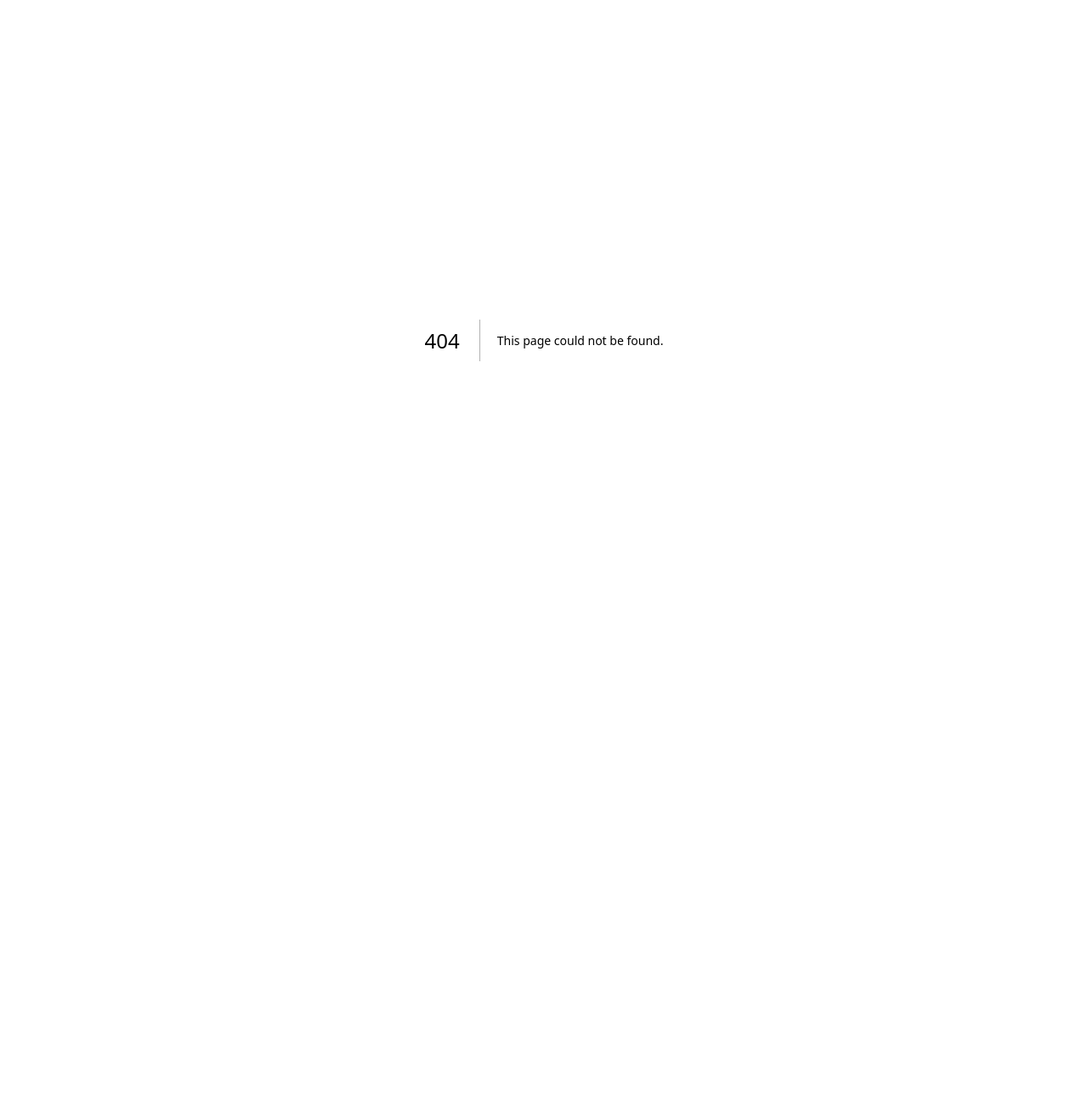
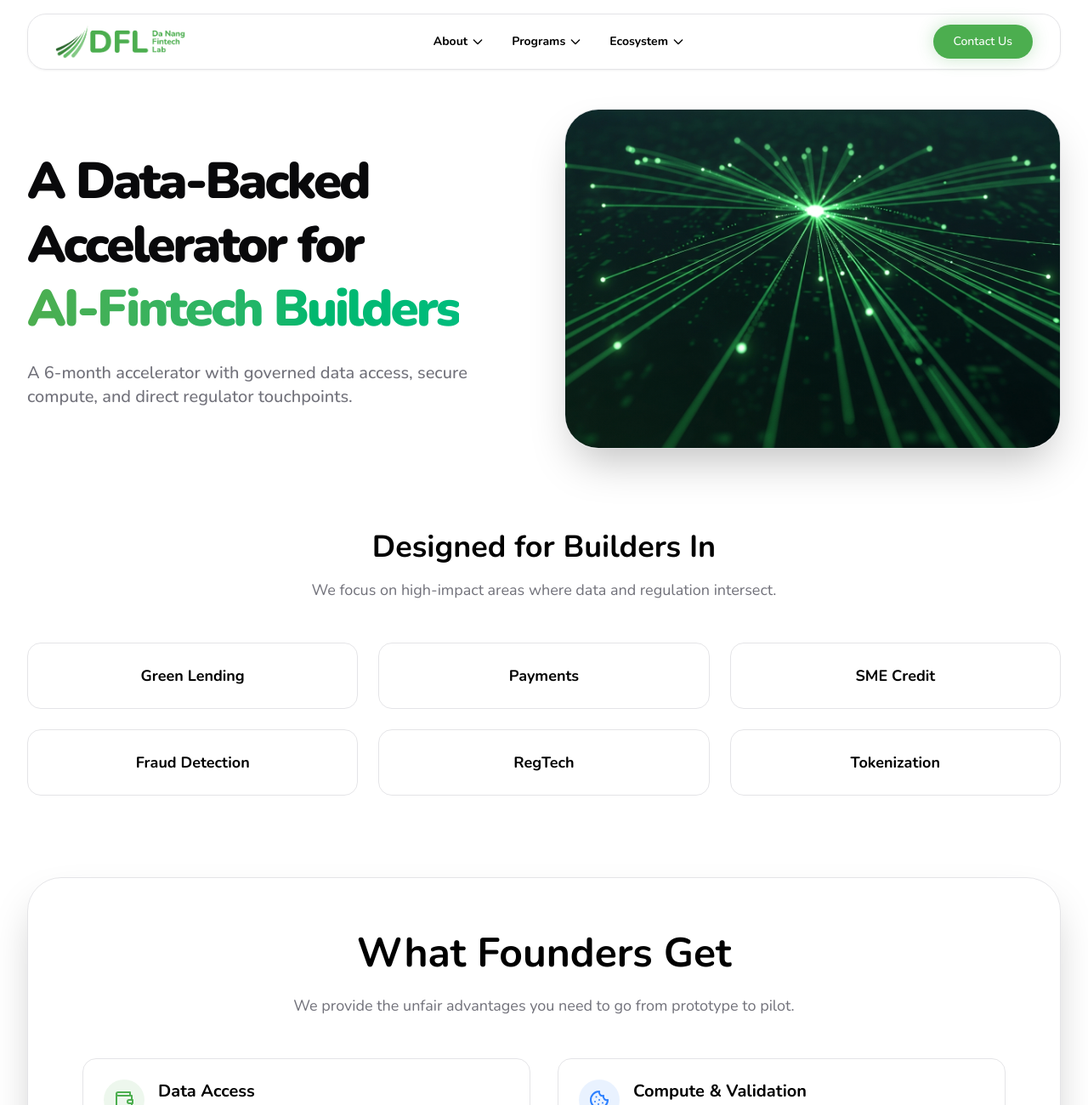
Before and after one commit to Carlavier/dfl-clone, a Next.js app: page /accelerator in a window 1280 px wide. Before the commit this address had no page. Shown: the top 1300 px of the page at 85% size. Before the commit the page ends 800 px from the top, so only its background shows below. Built offline with nearby package versions, Linux system fonts and the light colour scheme.

Commit message:
feat: add accelerator layout and page components

```diff
--- /dev/null
+++ b/src/app/accelerator/layout.tsx
@@ -0,0 +1,32 @@
+import type { Metadata } from 'next';
+
+import Layout from '@/common/Layout';
+
+export const metadata: Metadata = {
+	title: 'Accelerator - Da Nang Fintech Lab',
+	description:
+		'Where AI Meets the Future of Finance in Da Nang. A premiere startup accelerator in the heart of Da Nang International Fintech District.',
+	openGraph: {
+		title: 'Accelerator - Da Nang Fintech Lab',
+		description:
+			'Where AI Meets the Future of Finance in Da Nang. A premiere startup accelerator in the heart of Da Nang International Fintech District.',
+		type: 'website',
+		images: ['/assets/img/dfl_1764273424335.png'],
+	},
+	twitter: {
+		card: 'summary_large_image',
+		site: '@replit',
+		title: 'Accelerator - Da Nang Fintech Lab',
+		description:
+			'Where AI Meets the Future of Finance in Da Nang. A premiere startup accelerator in the heart of Da Nang International Fintech District.',
+		images: ['/assets/img/dfl_1764273424335.png'],
+	},
+};
+
+export default function AcceleratorLayout({
+	children,
+}: Readonly<{
+	children: React.ReactNode;
+}>) {
+	return <Layout>{children}</Layout>;
+}
--- /dev/null
+++ b/src/app/accelerator/page.tsx
@@ -0,0 +1,203 @@
+import Image from 'next/image';
+import Link from 'next/link';
+
+const TARGET_AREAS = [
+	'Green Lending',
+	'Payments',
+	'SME Credit',
+	'Fraud Detection',
+	'RegTech',
+	'Tokenization',
+] as const;
+
+export default function AcceleratorPage() {
+	return (
+		<div className="max-w-7xl mx-auto px-4 md:px-8 pt-32 pb-20 space-y-24">
+			{/* Hero Section */}
+			<section className="grid md:grid-cols-2 gap-12 items-center fade-in-up">
+				<div className="space-y-6">
+					<h1 className="text-4xl md:text-6xl font-black tracking-tighter leading-tight glow-text text-black dark:text-white">
+						A Data-Backed Accelerator for <br />
+						<span className="text-transparent bg-clip-text bg-linear-to-r from-primary to-emerald-500">
+							AI-Fintech Builders
+						</span>
+					</h1>
+					<p className="text-xl font-medium text-muted-foreground">
+						A 6-month accelerator with governed data access, secure compute, and direct regulator touchpoints.
+					</p>
+				</div>
+
+				<div className="relative rounded-[2.5rem] overflow-hidden border border-white/5 bg-card/50 backdrop-blur-sm shadow-2xl min-h-100">
+					<Image
+						src="/assets/img/generated_images/digital_network_expansion.png"
+						alt="Accelerator Team"
+						fill
+						className="absolute inset-0 w-full h-full object-cover"
+						priority
+					/>
+					<div className="absolute inset-0 bg-linear-to-tr from-primary/10 via-transparent to-transparent z-10"></div>
+				</div>
+			</section>
+
+			{/* Target Areas */}
+			<section className="space-y-12">
+				<div className="text-center max-w-3xl mx-auto space-y-4">
+					<h2 className="text-3xl md:text-4xl font-bold text-black dark:text-white">Designed for Builders In</h2>
+					<p className="text-lg text-muted-foreground">We focus on high-impact areas where data and regulation intersect.</p>
+				</div>
+
+				<div className="grid grid-cols-2 md:grid-cols-3 gap-6">
+					{TARGET_AREAS.map((area) => (
+						<div
+							key={area}
+							className="group p-6 rounded-2xl border border-black/5 dark:border-white/5 bg-card/30 backdrop-blur-sm hover:bg-primary/5 transition-colors text-center"
+						>
+							<h3 className="text-lg font-bold text-black dark:text-white group-hover:text-primary transition-colors">
+								{area}
+							</h3>
+						</div>
+					))}
+				</div>
+			</section>
+
+			{/* What Founders Get */}
+			<section className="group relative rounded-[2.5rem] overflow-hidden border border-white/5 bg-card/50 backdrop-blur-sm shadow-2xl p-8 md:p-16 space-y-12">
+				<div className="text-center max-w-3xl mx-auto">
+					<h2 className="text-3xl md:text-5xl font-bold mb-6 text-black dark:text-white">What Founders Get</h2>
+					<p className="text-lg text-muted-foreground">
+						We provide the unfair advantages you need to go from prototype to pilot.
+					</p>
+				</div>
+
+				<div className="grid md:grid-cols-2 gap-8">
+					{/* Feature 1 */}
+					<div className="flex gap-4 p-6 rounded-2xl bg-background/40 border border-black/5 dark:border-white/5">
+						<div className="shrink-0 w-12 h-12 rounded-full bg-primary/10 flex items-center justify-center text-primary">
+							<svg
+								xmlns="http://www.w3.org/2000/svg"
+								width="24"
+								height="24"
+								viewBox="0 0 24 24"
+								fill="none"
+								stroke="currentColor"
+								strokeWidth="2"
+								strokeLinecap="round"
+								strokeLinejoin="round"
+							>
+								<path d="M21 12V7H5a2 2 0 0 1 0-4h14v4" />
+								<path d="M3 5v14a2 2 0 0 0 2 2h16v-5" />
+								<path d="M18 12a2 2 0 0 0 0 4h4v-4Z" />
+							</svg>
+						</div>
+						<div>
+							<h3 className="text-xl font-bold mb-2 text-black dark:text-white">Data Access</h3>
+							<p className="text-muted-foreground">
+								Direct access to the Financial Data Warehouse - governed, sanitized, and ready for model training.
+							</p>
+						</div>
+					</div>
+
+					{/* Feature 2 */}
+					<div className="flex gap-4 p-6 rounded-2xl bg-background/40 border border-black/5 dark:border-white/5">
+						<div className="shrink-0 w-12 h-12 rounded-full bg-blue-500/10 flex items-center justify-center text-blue-500">
+							<svg
+								xmlns="http://www.w3.org/2000/svg"
+								width="24"
+								height="24"
+								viewBox="0 0 24 24"
+								fill="none"
+								stroke="currentColor"
+								strokeWidth="2"
+								strokeLinecap="round"
+								strokeLinejoin="round"
+							>
+								<path d="M12 2a10 10 0 1 0 10 10 4 4 0 0 1-5-5 4 4 0 0 1-5-5" />
+								<path d="M8.5 8.5v.01" />
+								<path d="M16 15.5v.01" />
+								<path d="M12 12v.01" />
+								<path d="M11 17v.01" />
+								<path d="M7 14v.01" />
+							</svg>
+						</div>
+						<div>
+							<h3 className="text-xl font-bold mb-2 text-black dark:text-white">Compute &amp; Validation</h3>
+							<p className="text-muted-foreground">
+								High-performance GPU compute resources, model validation frameworks, and sandbox support.
+							</p>
+						</div>
+					</div>
+
+					{/* Feature 3 */}
+					<div className="flex gap-4 p-6 rounded-2xl bg-background/40 border border-black/5 dark:border-white/5">
+						<div className="shrink-0 w-12 h-12 rounded-full bg-purple-500/10 flex items-center justify-center text-purple-500">
+							<svg
+								xmlns="http://www.w3.org/2000/svg"
+								width="24"
+								height="24"
+								viewBox="0 0 24 24"
+								fill="none"
+								stroke="currentColor"
+								strokeWidth="2"
+								strokeLinecap="round"
+								strokeLinejoin="round"
+							>
+								<path d="M12 22s8-4 8-10V5l-8-3-8 3v7c0 6 8 10 8 10" />
+								<path d="m9 12 2 2 4-4" />
+							</svg>
+						</div>
+						<div>
+							<h3 className="text-xl font-bold mb-2 text-black dark:text-white">Regulator Access</h3>
+							<p className="text-muted-foreground">
+								Structured office hours with regulators every 4 weeks to ensure compliance from day one.
+							</p>
+						</div>
+					</div>
+
+					{/* Feature 4 */}
+					<div className="flex gap-4 p-6 rounded-2xl bg-background/40 border border-black/5 dark:border-white/5">
+						<div className="shrink-0 w-12 h-12 rounded-full bg-orange-500/10 flex items-center justify-center text-orange-500">
+							<svg
+								xmlns="http://www.w3.org/2000/svg"
+								width="24"
+								height="24"
+								viewBox="0 0 24 24"
+								fill="none"
+								stroke="currentColor"
+								strokeWidth="2"
+								strokeLinecap="round"
+								strokeLinejoin="round"
+							>
+								<path d="M6 9H4.5a2.5 2.5 0 0 1 0-5H6" />
+								<path d="M18 9h1.5a2.5 2.5 0 0 0 0-5H18" />
+								<path d="M4 22h16" />
+								<path d="M10 14.66V17c0 .55-.47.98-.97 1.21C7.85 18.75 7 20.24 7 22" />
+								<path d="M14 14.66V17c0 .55.47.98.97 1.21C16.15 18.75 17 20.24 17 22" />
+								<path d="M18 2h-6c-1.1 0-2 .9-2 2v8a2 2 0 0 0 2 2h6a2 2 0 0 0 2-2V4c0-1.1-.9-2-2-2Z" />
+							</svg>
+						</div>
+						<div>
+							<h3 className="text-xl font-bold mb-2 text-black dark:text-white">Demo Day</h3>
+							<p className="text-muted-foreground">
+								Showcase your pilot to IFC representatives, global partners, and potential investors.
+							</p>
+						</div>
+					</div>
+				</div>
+			</section>
+
+			{/* CTA */}
+			<section className="text-center space-y-8 py-12">
+				<h2 className="text-3xl md:text-4xl font-bold glow-text text-black dark:text-white">Ready to Accelerate?</h2>
+				<p className="text-lg text-muted-foreground max-w-2xl mx-auto">
+					Join the next cohort of fintech innovators and build the future of finance in Da Nang.
+				</p>
+				<Link
+					href="/contact"
+					className="inline-flex items-center justify-center whitespace-nowrap text-base font-medium transition-colors focus-visible:outline-none focus-visible:ring-1 focus-visible:ring-ring disabled:pointer-events-none disabled:opacity-50 rounded-full bg-primary text-white shadow hover:bg-primary/90 h-11 px-8"
+				>
+					Apply Now
+				</Link>
+			</section>
+		</div>
+	);
+}
```
